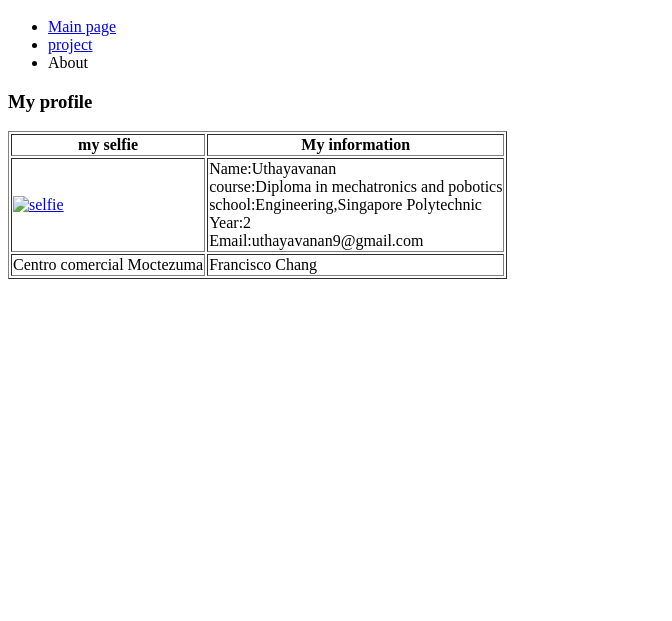
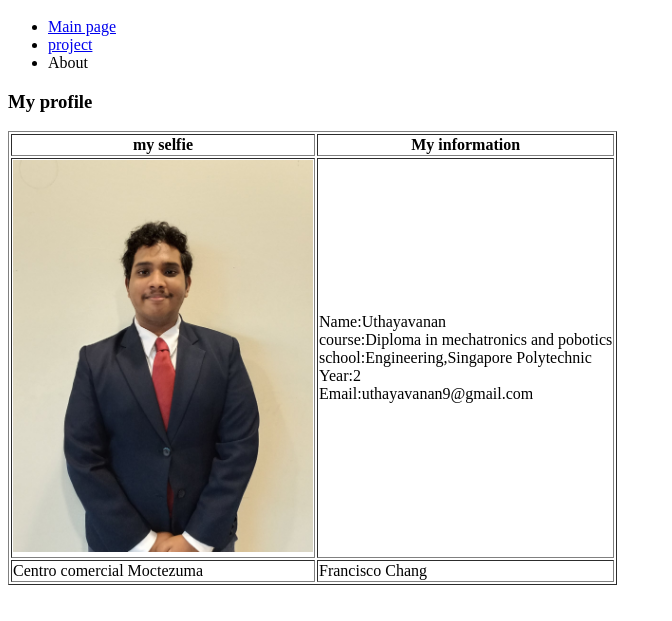
Before and after one commit to vanan1234/test-2, a plain HTML site: page About.html in a window 1280 px wide. Shown: the part 109-730 px from the top of the page, without its empty margins (0-672 px from the left). Drawn offline with Linux system fonts and the light colour scheme.

Commit message:
images change

```diff
--- a/About.html
+++ b/About.html
@@ -24,7 +24,7 @@
           <th>My information</th>
         </tr>
         <tr>
-          <td><a href="/test/pictures/selfie.jpeg"><img src="/test/pictures/selfie.jpeg" width=300px alt="selfie"></a></td>
+          <td><a href="pictures/selfie.jpeg"><img src="pictures/selfie.jpeg" width=300px alt="selfie"></a></td>
           <td>Name:Uthayavanan <br>
               course:Diploma in mechatronics and pobotics <br>
               school:Engineering,Singapore Polytechnic <br>
```
